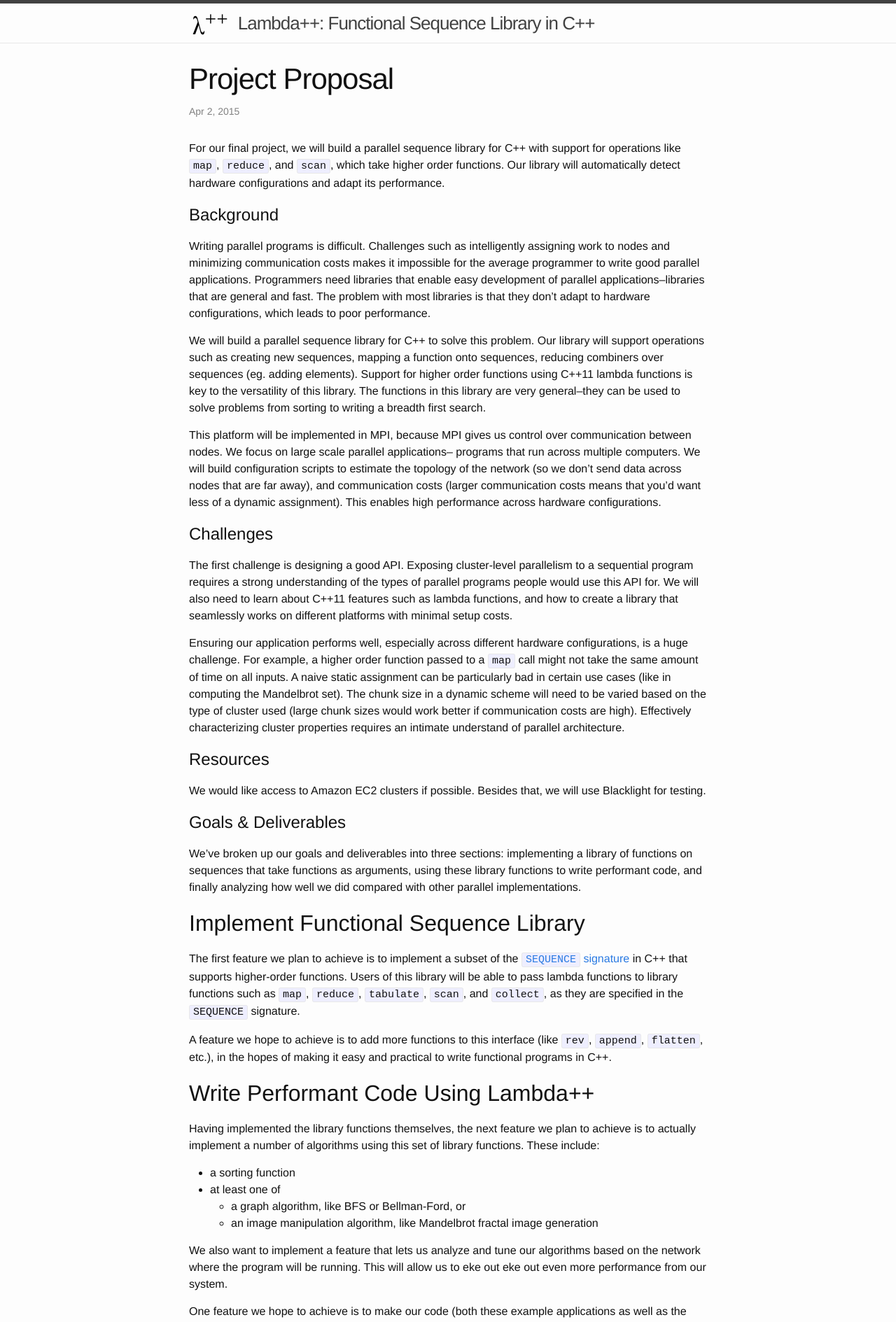
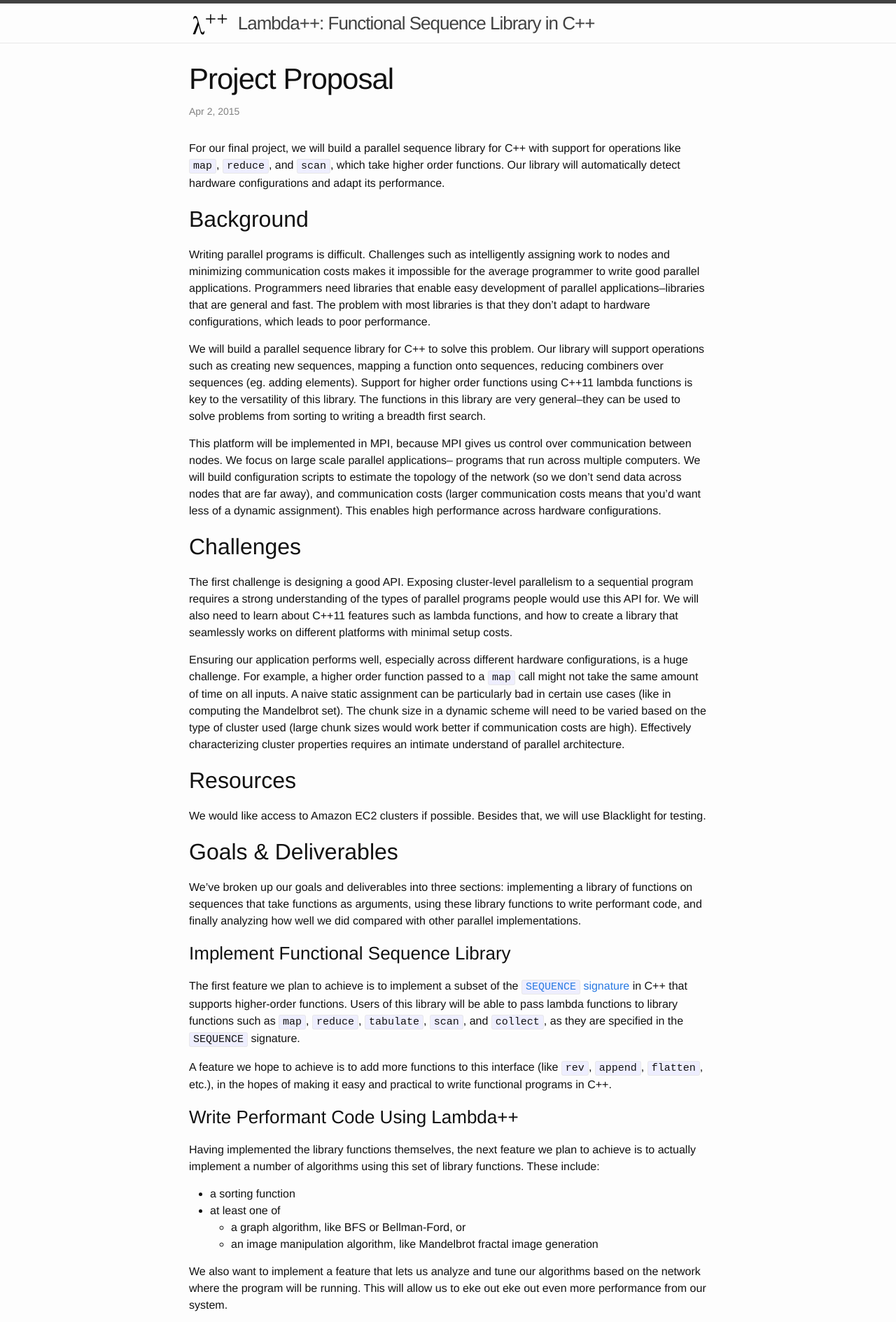
Before and after one commit to AnanyaKumar/lambda-plus-plus, a Jekyll site: the page built from _posts/2015-04-02-project-proposal.md, in a window 1280 px wide. Shown: the top 1889 px of the page at 70% size. Built offline with Jekyll 4.4.1, drawn with Linux system fonts in a browser that asks for light colours; Markdown is read by kramdown in place of the engine named in the settings.

```diff
--- a/_posts/2015-04-02-project-proposal.md
+++ b/_posts/2015-04-02-project-proposal.md
@@ -11,7 +11,7 @@ functions. Our library will automatically detect hardware configurations and
 adapt its performance.
 
 
-# Background
+## Background
 
 Writing parallel programs is difficult. Challenges such as intelligently
 assigning work to nodes and minimizing communication costs makes it impossible
@@ -37,7 +37,7 @@ you'd want less of a dynamic assignment). This enables high performance across
 hardware configurations.
 
 
-# Challenges
+## Challenges
 
 The first challenge is designing a good API. Exposing cluster-level parallelism
 to a sequential program requires a strong understanding of the types of parallel
@@ -55,20 +55,20 @@ if communication costs are high). Effectively characterizing cluster properties
 requires an intimate understand of parallel architecture.
 
 
-# Resources
+## Resources
 
 We would like access to Amazon EC2 clusters if possible. Besides that, we will
 use Blacklight for testing.
 
 
-# Goals & Deliverables
+## Goals & Deliverables
 
 We've broken up our goals and deliverables into three sections: implementing a
 library of functions on sequences that take functions as arguments, using these
 library functions to write performant code, and finally analyzing how well we
 did compared with other parallel implementations.
 
-## Implement Functional Sequence Library
+### Implement Functional Sequence Library
 
 The first feature we plan to achieve is to implement a subset of the [`SEQUENCE`
 signature][seq] in C++ that supports higher-order functions. Users of this library
@@ -80,7 +80,7 @@ A feature we hope to achieve is to add more functions to this interface (like
 `rev`, `append`, `flatten`, etc.), in the hopes of making it easy and practical
 to write functional programs in C++.
 
-## Write Performant Code Using Lambda++
+### Write Performant Code Using Lambda++
 
 Having implemented the library functions themselves, the next feature we plan to
 achieve is to actually implement a number of algorithms using this set of
@@ -103,7 +103,7 @@ functions on sequences of data. Since the programmer will be limited in
 optimization potential by the library functions given, the burden of optimizing
 code performance falls to the implementation of the library itself.
 
-## Analyze Performance
+### Analyze Performance
 
 The final feature we plan to achieve is to provide an analysis of the
 performance of our code compared with the performance of widely-established
@@ -111,7 +111,7 @@ parallel algorithm implementations, for example those in the Problem-Based
 Benchmark Suite or the implementations we've seen in class.
 
 
-# Platform Choice
+## Platform Choice
 
 For the task of implementing a functional, parallel sequence library, we had a
 couple of options. The first was to choose a language that heavily supports the
@@ -130,7 +130,7 @@ parallelism will allow us to fine tune our communication patterns to adapt to
 different network topologies and communication costs.
 
 
-# Schedule
+## Schedule
 
 Project milestones are listed by intended completion date.
 
```
